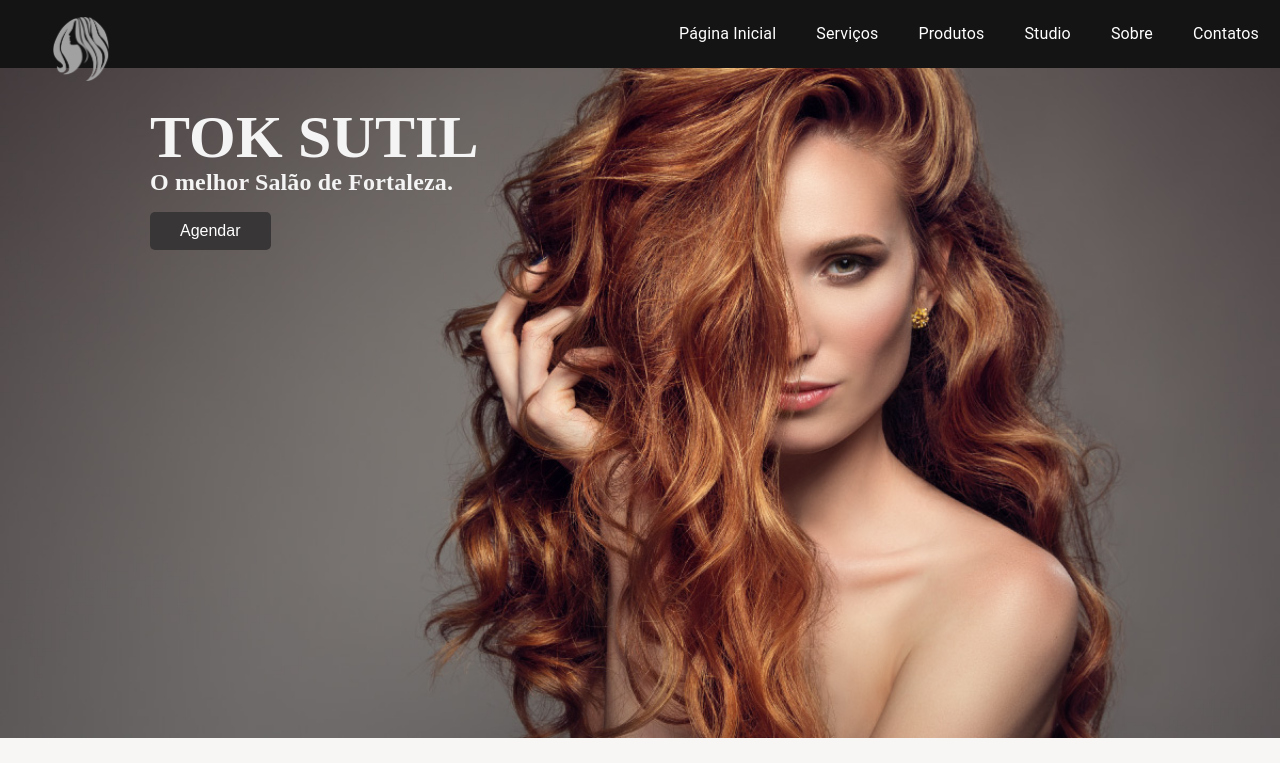
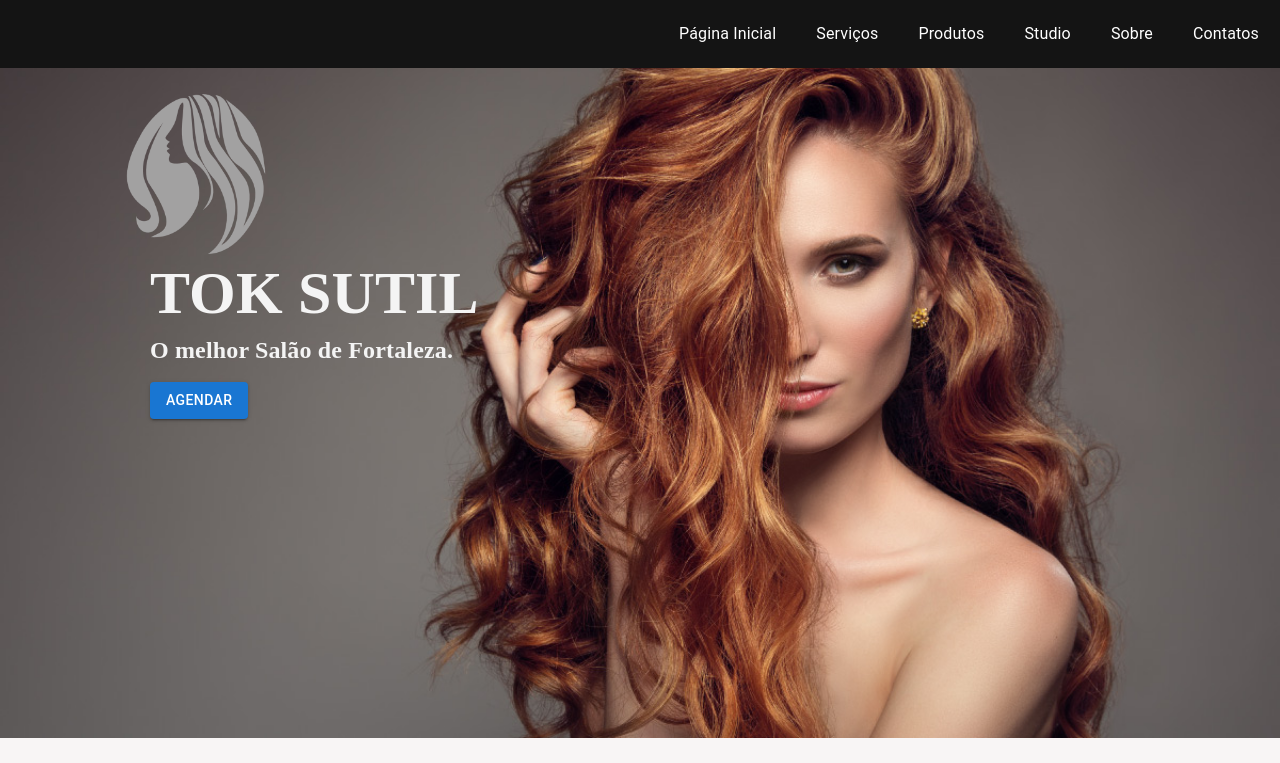
Before and after one commit to ronnysenna/project-salao, a React (Vite) app: page / in a window 1280 px wide. Shown: the top 763 px of the page. Built offline with nearby package versions, Linux system fonts and the light colour scheme; a web font is replaced by a local one.

Commit message:
logo e ajuste da agenda

```diff
--- a/src/assets/styles/global.css
+++ b/src/assets/styles/global.css
@@ -32,9 +32,10 @@
     color: darkgoldenrod;
 }
 header img{
-    width: 4em;
+    width: 10em;
     position: absolute;
-    padding: 0 0 0 3em;
+    padding: 6% 9%;
+
 }
 nav img{
     width: 100%;
@@ -53,7 +54,7 @@
     font-family: "Gowun Batang", serif;
     font-size: 60px;
     position: absolute;
-    margin-top: 0.4em;
+    margin-top: 3em;
     margin-left: 150px;
     color: #f4f4f4;
     text-transform: uppercase;
@@ -66,27 +67,26 @@
     font-size: 24px;
     margin: 10px 0;
     position: absolute;
-    margin-top: 4em;
+    margin-top: 11em;
     margin-left: 150px;
     color: #f4f4f4;
 
 }
 
-nav button{
+nav div{
 
     padding: 10px 30px;
     font-size: 16px;
-    background-color: #383636;
     color: white;
     border: none;
     cursor: pointer;
     border-radius: 5px;
     position: absolute;
-    margin-top: 9em;
-    margin-left: 150px;
+    margin-top: 19em;
+    margin-left: 120px;
 }
 nav button:hover{
-    color: darkgoldenrod;
+    color: rgb(235, 232, 226);
 }
 
 .features {
--- a/src/components/Nav.jsx
+++ b/src/components/Nav.jsx
@@ -1,6 +1,6 @@
 import { Typography } from "@mui/material";
-import banner from '../assets/images/bg.jpg';
-
+import banner from "../assets/images/bg.jpg";
+import AgendarButton from "../components/agendaamento/AgendarButton";
 
 const Nav = () => {
   return (
@@ -8,7 +8,9 @@
       <Typography>
         <h1>Tok Sutil</h1>
         <h3>O melhor Salão de Fortaleza.</h3>
-        <button>Agendar</button>
+        <div>
+          <AgendarButton />
+        </div>
         <img src={banner} alt="banner" />
       </Typography>
     </nav>
--- /dev/null
+++ b/src/components/agendaamento/AgendarButton.jsx
@@ -0,0 +1,108 @@
+import React, { useState } from "react"
+import { Button, Modal, Box, Typography, TextField } from "@mui/material"
+import {
+  LocalizationProvider,
+  DatePicker,
+  TimePicker,
+} from "@mui/x-date-pickers"
+import { AdapterDayjs } from "@mui/x-date-pickers/AdapterDayjs"
+import dayjs from "dayjs"
+
+const style = {
+  position: "absolute",
+  top: "50%",
+  left: "50%",
+  transform: "translate(-50%, -50%)",
+  width: 300, // Aumentei a largura do modal para evitar quebra
+  bgcolor: "background.paper",
+  border: "none", // Removi a borda preta
+  borderRadius: "8px", // Bordas arredondadas
+  boxShadow: 24,
+  p: 4, // Padding interno do modal
+}
+
+const AgendarButton = () => {
+  const [open, setOpen] = useState(false)
+  const [selectedDate, setSelectedDate] = useState(dayjs())
+  const [selectedTime, setSelectedTime] = useState(dayjs())
+
+  const handleOpen = () => setOpen(true)
+  const handleClose = () => setOpen(false)
+
+  const handleDateChange = (newValue) => {
+    setSelectedDate(newValue)
+  }
+
+  const handleTimeChange = (newValue) => {
+    setSelectedTime(newValue)
+  }
+
+  const handleAgendar = () => {
+    console.log("Data selecionada:", selectedDate.format("DD/MM/YYYY"))
+    console.log("Horário selecionado:", selectedTime.format("HH:mm"))
+    handleClose()
+  }
+
+  return (
+    <>
+      <Button variant="contained" onClick={handleOpen}>
+        Agendar
+      </Button>
+
+      <Modal
+        open={open}
+        onClose={handleClose}
+        aria-labelledby="agendar-modal-title"
+      >
+        <Box sx={style}>
+          <Typography
+            id="agendar-modal-title"
+            variant="h5"
+            component="h2"
+            gutterBottom
+          >
+            Agendar Data e Horário
+          </Typography>
+
+          <LocalizationProvider dateAdapter={AdapterDayjs}>
+            <DatePicker
+              label="Selecione a Data"
+              value={selectedDate}
+              onChange={handleDateChange}
+              renderInput={(params) => (
+                <TextField
+                  {...params}
+                  fullWidth
+                  margin="normal" // Usei 'normal' para garantir espaçamento suficiente
+                />
+              )}
+            />
+            <TimePicker
+              label="Selecione o Horário"
+              value={selectedTime}
+              onChange={handleTimeChange}
+              renderInput={(params) => (
+                <TextField
+                  {...params}
+                  fullWidth
+                  margin="normal" // Usei 'normal' para garantir espaçamento suficiente
+                />
+              )}
+            />
+          </LocalizationProvider>
+
+          <Button
+            variant="contained"
+            color="primary"
+            onClick={handleAgendar}
+            sx={{ mt: 2, width: "100%" }}
+          >
+            Agendar
+          </Button>
+        </Box>
+      </Modal>
+    </>
+  )
+}
+
+export default AgendarButton
```
